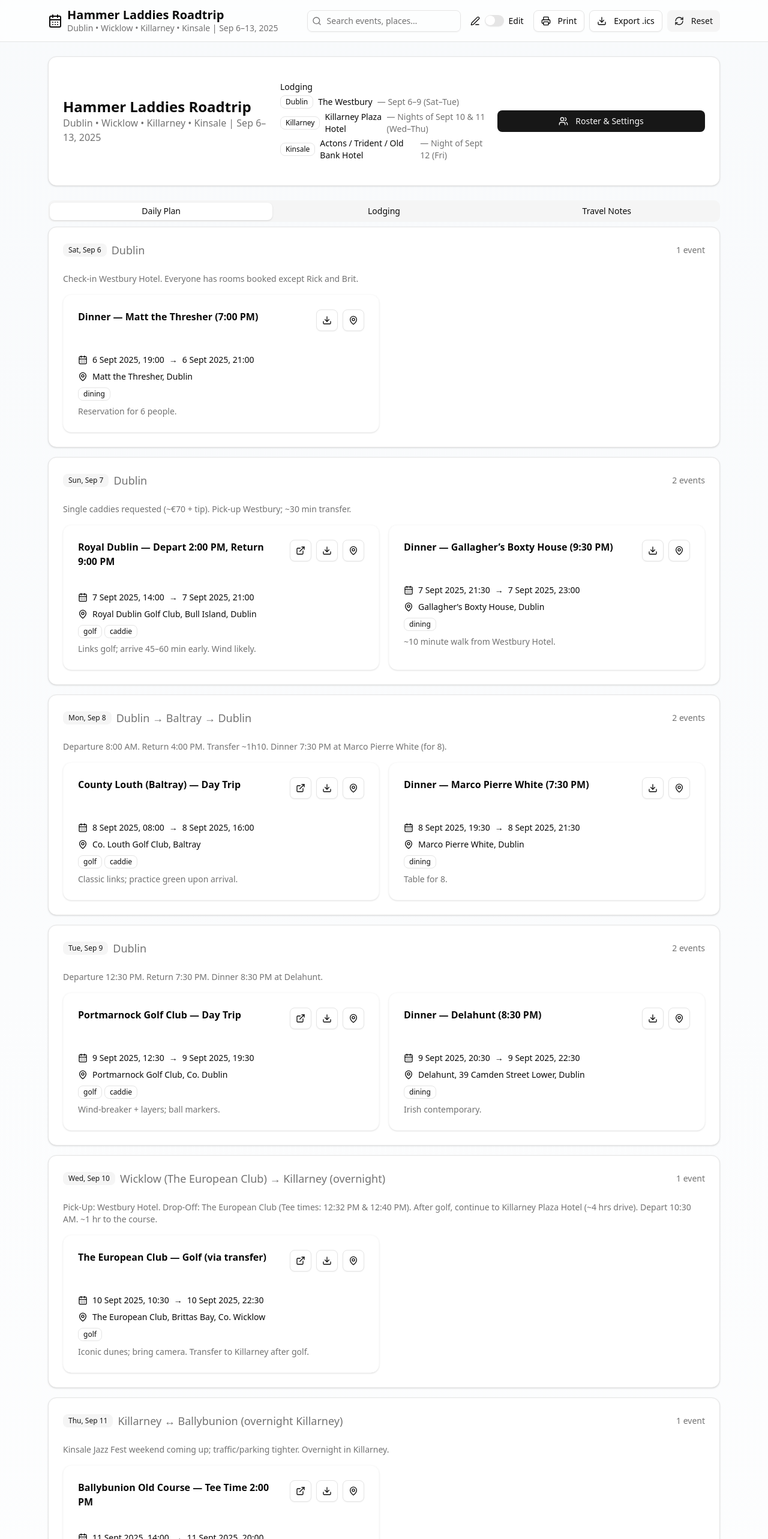
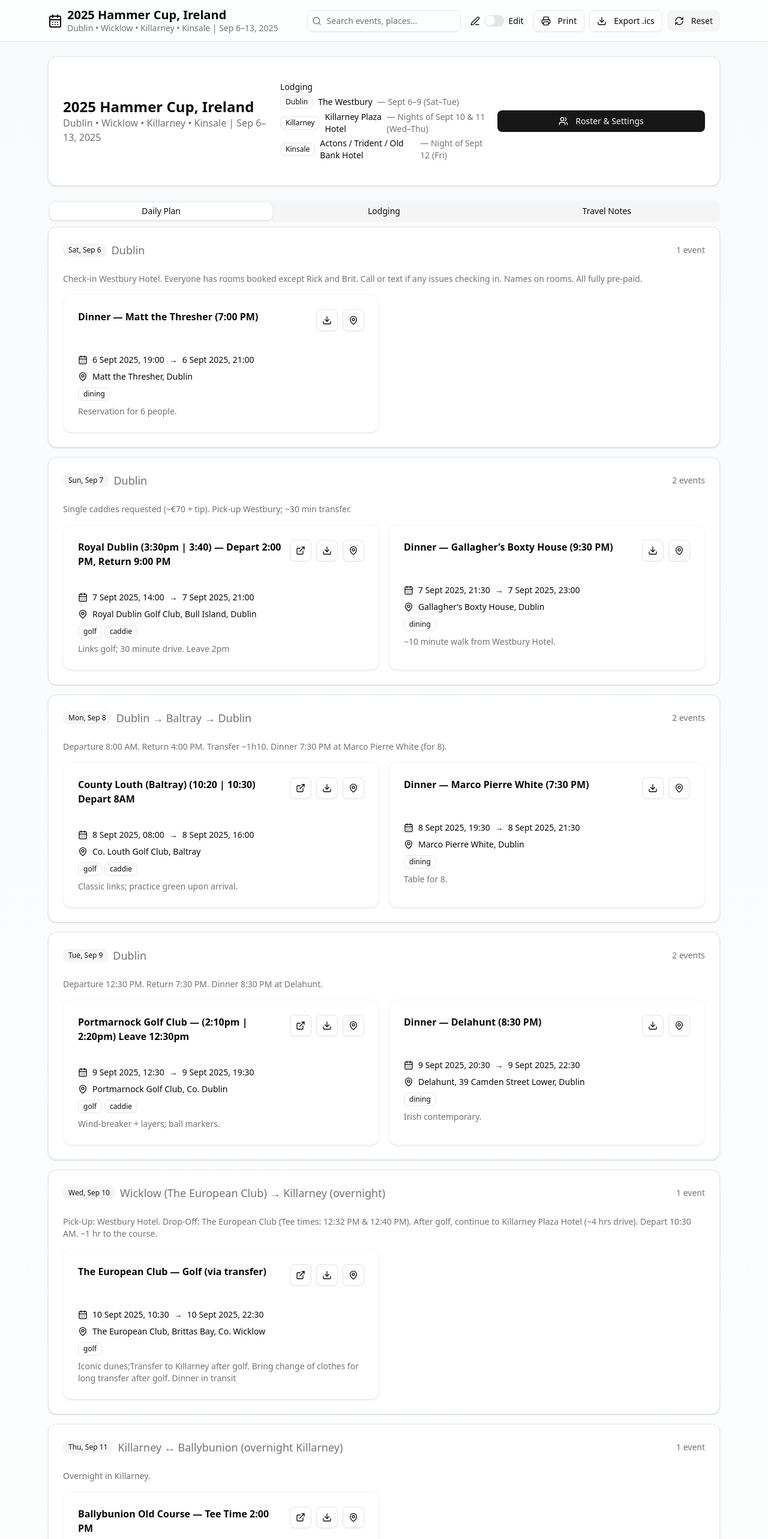
Before and after one commit to david-c-levin/golf-itinerary, a Next.js app: page / in a window 1280 px wide. Shown: the top 2566 px of the page at 60% size. Built offline with nearby package versions, Linux system fonts and the light colour scheme.

Commit message:
Update page.tsx

```diff
--- a/src/app/page.tsx
+++ b/src/app/page.tsx
@@ -198,7 +198,7 @@
 // Seed Data
 // --------------------
 const seedData: Itinerary = {
-  tripTitle: "Hammer Laddies Roadtrip",
+  tripTitle: "2025 Hammer Cup, Ireland",
   subtitle: "Dublin • Wicklow • Killarney • Kinsale | Sept 6–13, 2025",
   homeBase: "The Westbury, Dublin (first 3 nights)",
   participants: ["David", "Steve", "Pat", "Bill", "Jeff", "Brit", "Brian", "Rick"],
@@ -207,7 +207,7 @@
       id: "2025-09-06",
       dateLabel: "Sat, Sept 6",
       city: "Dublin",
-      notes: "Check-in Westbury Hotel. Everyone has rooms booked except Rick and Brit.",
+      notes: "Check-in Westbury Hotel. Everyone has rooms booked except Rick and Brit.  Call or text if any issues checking in. Names on rooms. All fully pre-paid.",
       events: [
         {
           id: "sat6-dinner",
@@ -229,11 +229,11 @@
       events: [
         {
           id: "rdg1",
-          title: "Royal Dublin — Depart 2:00 PM, Return 9:00 PM",
+          title: "Royal Dublin (3:30pm | 3:40) — Depart 2:00 PM, Return 9:00 PM",
           location: "Royal Dublin Golf Club, Bull Island, Dublin",
           start: "2025-09-07T13:00:00Z", // 2:00 PM Ireland
           end: "2025-09-07T20:00:00Z",   // 9:00 PM Ireland
-          notes: "Links golf; arrive 45–60 min early. Wind likely.",
+          notes: "Links golf; 30 minute drive. Leave 2pm",
           mapQuery: "Royal Dublin Golf Club",
           url: "https://www.royaldublingolfclub.com/",
           tags: ["golf", "caddie"],
@@ -258,7 +258,7 @@
       events: [
         {
           id: "clg1",
-          title: "County Louth (Baltray) — Day Trip",
+          title: "County Louth (Baltray) (10:20 | 10:30) Depart 8AM",
           location: "Co. Louth Golf Club, Baltray",
           start: "2025-09-08T07:00:00Z", // 8:00 AM Ireland
           end: "2025-09-08T15:00:00Z",   // 4:00 PM Ireland
@@ -287,7 +287,7 @@
       events: [
         {
           id: "pmk1",
-          title: "Portmarnock Golf Club — Day Trip",
+          title: "Portmarnock Golf Club — (2:10pm | 2:20pm) Leave 12:30pm",
           location: "Portmarnock Golf Club, Co. Dublin",
           start: "2025-09-09T11:30:00Z", // 12:30 PM Ireland
           end: "2025-09-09T18:30:00Z",   // 7:30 PM Ireland
@@ -320,7 +320,7 @@
           location: "The European Club, Brittas Bay, Co. Wicklow",
           start: "2025-09-10T09:30:00Z", // 10:30 AM Ireland
           end: "2025-09-10T21:30:00Z",   // 10:30 PM Ireland
-          notes: "Iconic dunes; bring camera. Transfer to Killarney after golf.",
+          notes: "Iconic dunes;Transfer to Killarney after golf. Bring change of clothes for long transfer after golf.  Dinner in transit",
           mapQuery: "The European Club Wicklow",
           url: "https://www.theeuropeanclub.com/",
           tags: ["golf"],
@@ -331,7 +331,7 @@
       id: "2025-09-11",
       dateLabel: "Thu, Sept 11",
       city: "Killarney ↔ Ballybunion (overnight Killarney)",
-      notes: "Kinsale Jazz Fest weekend coming up; traffic/parking tighter. Overnight in Killarney.",
+      notes: "Overnight in Killarney.",
       events: [
         {
           id: "ballybunion",
```
